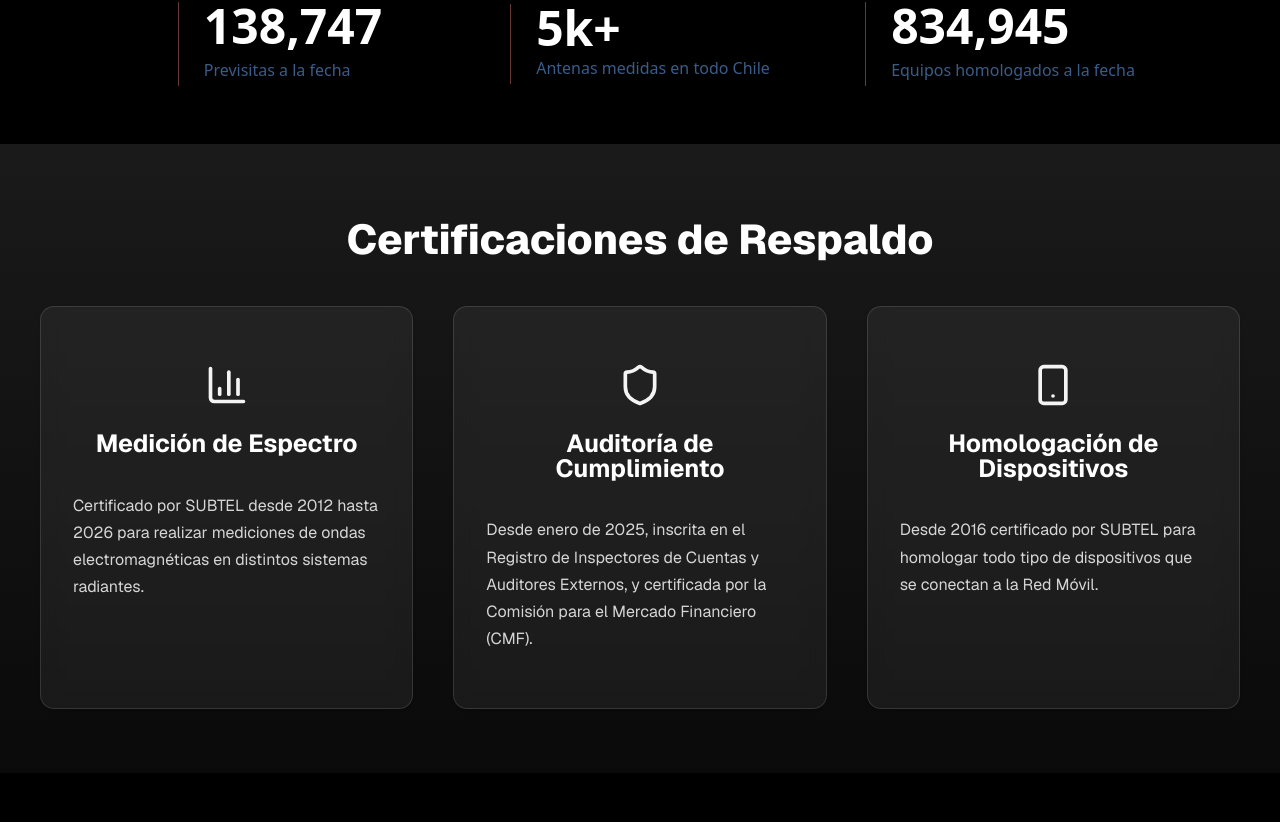
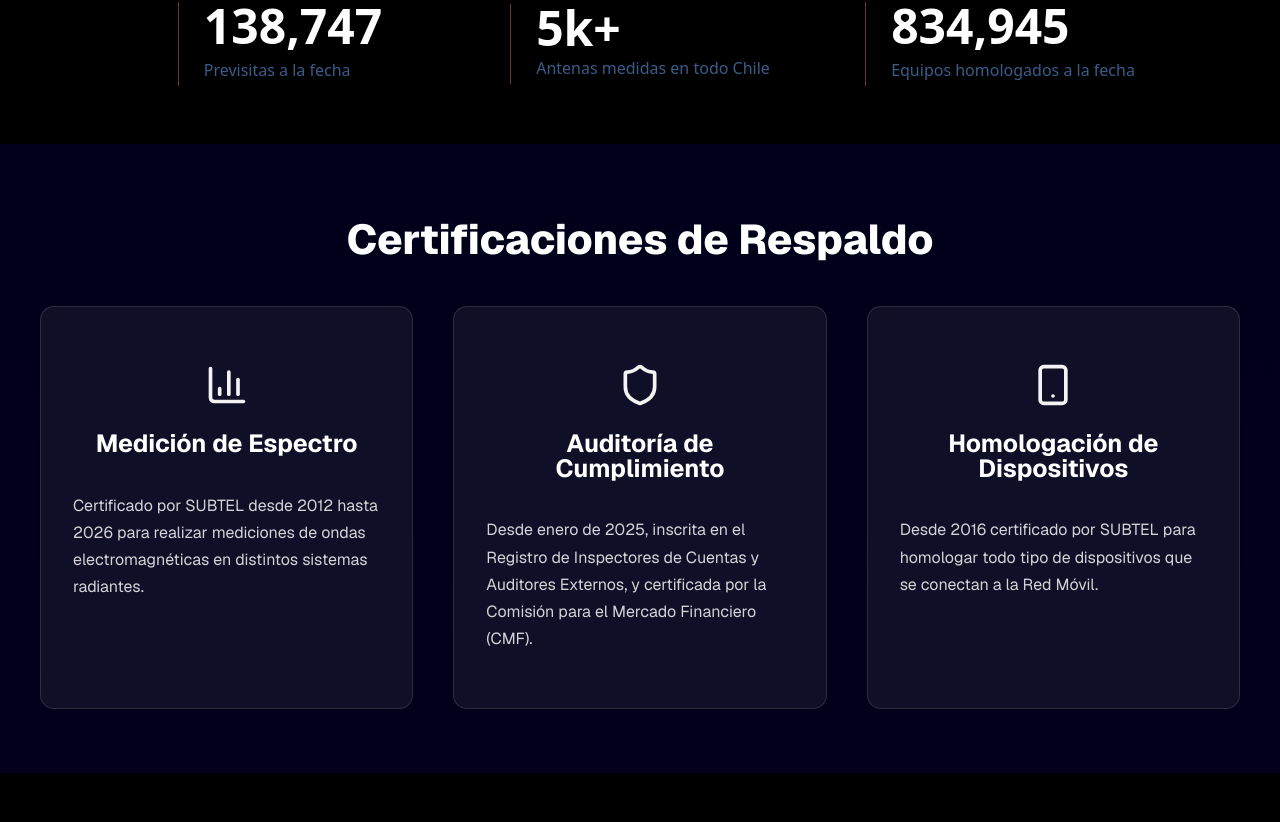
Before and after one commit to ingeaudit-coder/ingeaudit-website, a Next.js app: page /servicios in a window 1280 px wide. Shown: the part 1098-1920 px from the top of the page. Built offline with nearby package versions, Linux system fonts and the light colour scheme.

Commit message:
Se cambio el color de fondo de el componente certification

```diff
--- a/src/components/sections/Certifications/Certifications.module.css
+++ b/src/components/sections/Certifications/Certifications.module.css
@@ -1,5 +1,7 @@
 .section {
-  background: linear-gradient(to bottom, #1a1a1a 0%, #0a0a0a 100%);
+  /* background: linear-gradient(to bottom, #1a1a1a 0%, #0a0a0a 100%); */
+  background-image: linear-gradient(to bottom, #00001a, #040020d8);
+  /* background-image: linear-gradient(to bottom, #01012b 0%, #01012b 40%, #000000 100%); */
   padding: 4rem 2rem;
   text-align: center;
   color: #fff;
```
